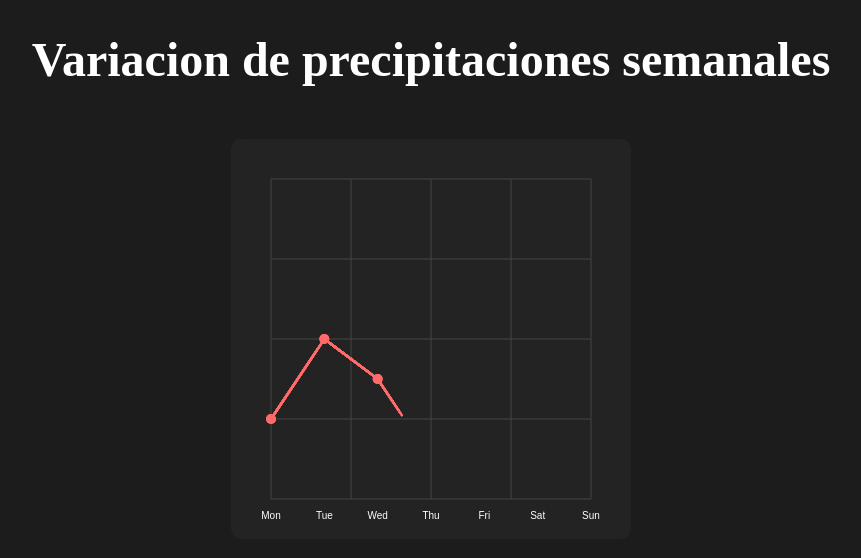
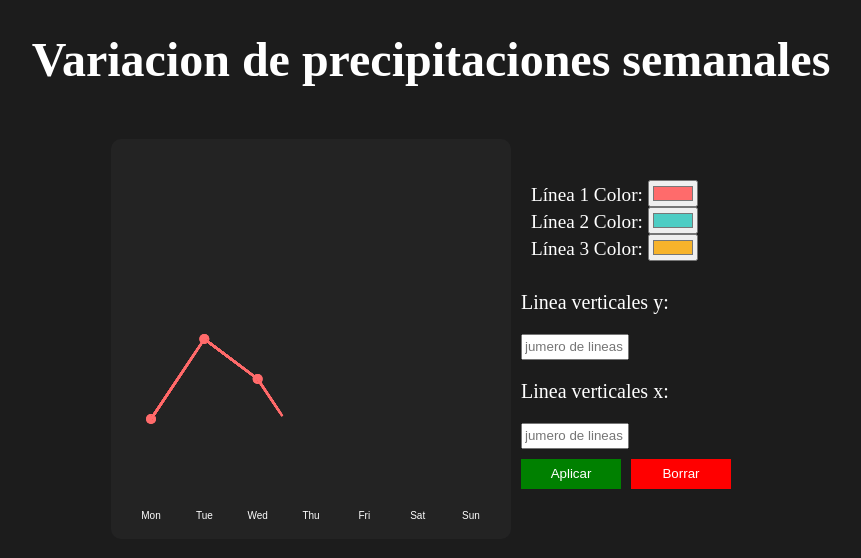
Before and after one commit to Rodevp/chart-test, a React (Vite) app: page / in a window 1280 px wide. Shown: the top 558 px of the page, without its empty margins (209-1070 px from the left). Built offline with nearby package versions, Linux system fonts and the light colour scheme.

Commit message:
creando custom hooks, haciendo que el usuario coloque girllas y las resetee(borre)

```diff
--- a/src/App.css
+++ b/src/App.css
@@ -5,6 +5,13 @@ body {
 h1 {
   font-size: 3rem;
   text-align: center;
+  color: white;
+}
+
+label {
+  width: 100px;
+  margin-left: 10px;
+  font-size: 1.2rem;
   color: white;
 }
 
@@ -19,6 +26,55 @@ h1 {
   margin: 0 auto;
 }
 
+.color-picker > div {
+  width: 200px;
+}
+
+.options {
+  padding: 10px;
+  display: flex;
+  flex-direction: column;
+}
+
+.options > section {
+  margin-bottom: 10px;
+}
+
+.grid-settings {
+  width: 100%;
+  margin-bottom: 10px;
+}
+
+.grid-settings p {
+  width: 90%;
+  font-size: 20px;
+  color: white;
+}
+
+.grid-settings  input {
+  width: 100px;
+  height: 20px;
+}
+
+.grid-settings button {
+  width: 100px;
+  height: 30px;
+  margin-top: 10px;
+  margin-right: 10px;
+  border: green;
+  background-color: green;
+  color: white;
+}
+
+.buttons {
+  display: flex;
+  width: 100%;
+}
+
+.buttons > .delete {
+  background-color: red;
+}
+
 canvas {
   background-color: #1c1c1e;
   border-radius: 10px;
--- /dev/null
+++ b/src/hooks/use-line-chart.js
@@ -0,0 +1,124 @@
+const useCanvasChart = (canvasRef, colors, gridX, gridY) => {
+    const canvas = canvasRef.current;
+    const ctx = canvas.getContext('2d');
+
+    const dataSets = [
+        { data: [10, 20, 15, 5, 30, 25, 40], color: colors.line1 },
+        { data: [5, 15, 10, 20, 25, 30, 35], color: colors.line2 },
+        { data: [20, 10, 25, 15, 10, 20, 30], color: colors.line3 }
+    ];
+    const labels = ['Mon', 'Tue', 'Wed', 'Thu', 'Fri', 'Sat', 'Sun'];
+
+    const chartWidth = 400;
+    const chartHeight = 400;
+    const padding = 40;
+    const pointRadius = 5;
+    const lineDrawDuration = 1000;
+    const pointDrawDelay = 1000;
+
+    // Fondo del canvas
+    ctx.fillStyle = '#232323';
+    ctx.fillRect(0, 0, chartWidth, chartHeight);
+
+    // Dibujar cuadrícula
+    const drawGrid = () => {
+        ctx.strokeStyle = '#444';
+        ctx.lineWidth = 1;
+
+        // Líneas verticales
+        for (let i = 0; i <= gridX; i++) {
+            const x = padding + i * ((chartWidth - 2 * padding) / gridX);
+            ctx.beginPath();
+            ctx.moveTo(x, padding);
+            ctx.lineTo(x, chartHeight - padding);
+            ctx.stroke();
+        }
+
+        // Líneas horizontales
+        for (let i = 0; i <= gridY; i++) {
+            const y = padding + i * ((chartHeight - 2 * padding) / gridY);
+            ctx.beginPath();
+            ctx.moveTo(padding, y);
+            ctx.lineTo(chartWidth - padding, y);
+            ctx.stroke();
+        }
+    };
+
+    drawGrid();
+
+    // Dibujar etiquetas en el eje X
+    ctx.fillStyle = '#FFFFFF';
+    ctx.textAlign = 'center';
+    labels.forEach((label, index) => {
+        const x = padding + (index / (labels.length - 1)) * (chartWidth - 2 * padding);
+        const y = chartHeight - padding / 2;
+        ctx.fillText(label, x, y);
+    });
+
+    const drawLineForDataSet = (data, color, index) => {
+        let currentIndex = 0;
+
+        const drawPoint = () => {
+            const x = padding + (currentIndex / (labels.length - 1)) * (chartWidth - 2 * padding);
+            const y = chartHeight - padding - (data[currentIndex] / Math.max(...data)) * (chartHeight - 2 * padding);
+
+            ctx.fillStyle = color;
+            ctx.beginPath();
+            ctx.arc(x, y, pointRadius, 0, 2 * Math.PI);
+            ctx.fill();
+
+            setTimeout(() => {
+                currentIndex++;
+                if (currentIndex < labels.length) {
+                    drawLine();
+                }
+            }, pointDrawDelay);
+        };
+
+        const drawLine = () => {
+            if (currentIndex === 0) {
+                drawPoint();
+                return;
+            }
+
+            const prevIndex = currentIndex - 1;
+            const prevX = padding + (prevIndex / (labels.length - 1)) * (chartWidth - 2 * padding);
+            const prevY = chartHeight - padding - (data[prevIndex] / Math.max(...data)) * (chartHeight - 2 * padding);
+            const x = padding + (currentIndex / (labels.length - 1)) * (chartWidth - 2 * padding);
+            const y = chartHeight - padding - (data[currentIndex] / Math.max(...data)) * (chartHeight - 2 * padding);
+
+            const startTime = Date.now();
+
+            const animateLine = () => {
+                const elapsedTime = Date.now() - startTime;
+                const progress = Math.min(elapsedTime / lineDrawDuration, 1);
+
+                ctx.strokeStyle = color;
+                ctx.lineWidth = 2;
+                ctx.beginPath();
+                ctx.moveTo(prevX, prevY);
+                ctx.lineTo(prevX + (x - prevX) * progress, prevY + (y - prevY) * progress);
+                ctx.stroke();
+
+                if (progress < 1) {
+                    requestAnimationFrame(animateLine);
+                } else {
+                    drawPoint();
+                }
+            };
+
+            animateLine();
+        };
+
+        drawLine();
+    };
+
+    dataSets.forEach((dataSet, index) => {
+        setTimeout(() => {
+            drawLineForDataSet(dataSet.data, dataSet.color, index);
+        }, index * (dataSets.length * (lineDrawDuration + pointDrawDelay)));
+    });
+
+};
+
+export default useCanvasChart;
--- a/src/line-chart.jsx
+++ b/src/line-chart.jsx
@@ -1,136 +1,117 @@
-import { useEffect, useRef } from 'react';
+import React, { useEffect, useRef, useState } from 'react';
+import useCanvasChart from './hooks/use-line-chart';
 
-const LineChart = ({ gridX = 4, gridY = 4 }) => {
+const RainChart = () => {
+
     const canvasRef = useRef(null);
 
+    const [colors, setColors] = useState({
+        line1: '#FF6B6B',
+        line2: '#4ECDC4',
+        line3: '#F7B32B',
+    });
+
+    const [changeGrid, setChangeGrid] = useState(false);
+
+    const [lines, setLines] = useState({
+        gridX: '',
+        gridY: ''
+    });
+
     useEffect(() => {
-    const canvas = canvasRef.current;
-    const ctx = canvas.getContext('2d');
+        useCanvasChart(canvasRef, colors, lines.gridX, lines.gridY)
+    }, [colors, changeGrid])
 
-    const dataSets = [
-      { data: [10, 20, 15, 5, 30, 25, 40], color: '#FF6B6B' },
-      { data: [5, 15, 10, 20, 25, 30, 35], color: '#4ECDC4' },
-      { data: [20, 10, 25, 15, 10, 20, 30], color: '#F7B32B' }
-    ];
-    const labels = ['Mon', 'Tue', 'Wed', 'Thu', 'Fri', 'Sat', 'Sun'];
-
-    const chartWidth = 400;
-    const chartHeight = 400;
-    const padding = 40;
-    const pointRadius = 5;
-    const lineDrawDuration = 1000;
-    const pointDrawDelay = 1000;
-
-    // Fondo del canvas
-    ctx.fillStyle = '#232323';
-    ctx.fillRect(0, 0, chartWidth, chartHeight);
-
-    // Dibujar cuadrícula
-    const drawGrid = () => {
-      ctx.strokeStyle = '#444';
-      ctx.lineWidth = 1;
-
-      // Líneas verticales
-      for (let i = 0; i <= gridX; i++) {
-        const x = padding + i * ((chartWidth - 2 * padding) / gridX);
-        ctx.beginPath();
-        ctx.moveTo(x, padding);
-        ctx.lineTo(x, chartHeight - padding);
-        ctx.stroke();
-      }
-
-      // Líneas horizontales
-      for (let i = 0; i <= gridY; i++) {
-        const y = padding + i * ((chartHeight - 2 * padding) / gridY);
-        ctx.beginPath();
-        ctx.moveTo(padding, y);
-        ctx.lineTo(chartWidth - padding, y);
-        ctx.stroke();
-      }
+    const handleColorChange = (line, color) => {
+        setColors(prevColors => ({
+            ...prevColors,
+            [line]: color
+        }));
     };
 
-    drawGrid();
-
-    // Dibujar etiquetas en el eje X
-    ctx.fillStyle = '#FFFFFF';
-    ctx.textAlign = 'center';
-    labels.forEach((label, index) => {
-      const x = padding + (index / (labels.length - 1)) * (chartWidth - 2 * padding);
-      const y = chartHeight - padding / 2;
-      ctx.fillText(label, x, y);
-    });
-
-    const drawLineForDataSet = (data, color, index) => {
-      let currentIndex = 0;
-
-      const drawPoint = () => {
-        const x = padding + (currentIndex / (labels.length - 1)) * (chartWidth - 2 * padding);
-        const y = chartHeight - padding - (data[currentIndex] / Math.max(...data)) * (chartHeight - 2 * padding);
-
-        ctx.fillStyle = color;
-        ctx.beginPath();
-        ctx.arc(x, y, pointRadius, 0, 2 * Math.PI);
-        ctx.fill();
-
-        setTimeout(() => {
-          currentIndex++;
-          if (currentIndex < labels.length) {
-            drawLine();
-          }
-        }, pointDrawDelay);
+    const handleXGridChange = (e) => {
+        setLines(prevLines => ({
+            ...prevLines,
+            gridX: Number(e.target.value)
+        }));
     };
 
-      const drawLine = () => {
-        if (currentIndex === 0) {
-          drawPoint();
-          return;
-        }
-
-        const prevIndex = currentIndex - 1;
-        const prevX = padding + (prevIndex / (labels.length - 1)) * (chartWidth - 2 * padding);
-        const prevY = chartHeight - padding - (data[prevIndex] / Math.max(...data)) * (chartHeight - 2 * padding);
-        const x = padding + (currentIndex / (labels.length - 1)) * (chartWidth - 2 * padding);
-        const y = chartHeight - padding - (data[currentIndex] / Math.max(...data)) * (chartHeight - 2 * padding);
-
-        const startTime = Date.now();
-
-        const animateLine = () => {
-          const elapsedTime = Date.now() - startTime;
-          const progress = Math.min(elapsedTime / lineDrawDuration, 1);
-
-          ctx.strokeStyle = color;
-          ctx.lineWidth = 2;
-          ctx.beginPath();
-          ctx.moveTo(prevX, prevY);
-          ctx.lineTo(prevX + (x - prevX) * progress, prevY + (y - prevY) * progress);
-          ctx.stroke();
-
-          if (progress < 1) {
-            requestAnimationFrame(animateLine);
-          } else {
-            drawPoint();
-          }
+    const handleYGridChange = (e) => {
+        setLines(prevLines => ({
+            ...prevLines,
+            gridY: Number(e.target.value)
+        }));
     };
 
-        animateLine();
+    const handleGridChange = () => {
+        setChangeGrid(prevChangeGrid => !prevChangeGrid);
     };
 
-      drawLine();
+    const handleReset = () => {
+        setLines({
+            gridX: '',
+            gridY: ''
+        });
+        setChangeGrid(false);
     };
-
-    dataSets.forEach((dataSet, index) => {
-      setTimeout(() => {
-        drawLineForDataSet(dataSet.data, dataSet.color, index);
-      }, index * (dataSets.length * (lineDrawDuration + pointDrawDelay)));
-    });
-
-  }, [gridX, gridY]);
 
     return (
         <div className='chart-container'>
             <canvas ref={canvasRef} width={400} height={400} />
+            <section className='options'>
+                <section className='color-picker'>
+                    <div>
+                        <label>Línea 1 Color: </label>
+                        <input
+                            type="color"
+                            value={colors.line1}
+                            onChange={(e) => handleColorChange('line1', e.target.value)}
+                        />
+                    </div>
+                    <div>
+                        <label>Línea 2 Color: </label>
+                        <input
+                            type="color"
+                            value={colors.line2}
+                            onChange={(e) => handleColorChange('line2', e.target.value)}
+                        />
+                    </div>
+                    <div>
+                        <label>Línea 3 Color: </label>
+                        <input
+                            type="color"
+                            value={colors.line3}
+                            onChange={(e) => handleColorChange('line3', e.target.value)}
+                        />
+                    </div>
+                </section>
+                <section className='grid-settings'>
+                    <div>
+                        <p>Linea verticales y: </p>
+                        <input
+                            value={lines.gridY}
+                            type="text"
+                            placeholder='jumero de lineas'
+                            onChange={handleYGridChange}
+                        />
+                    </div>
+                    <div>
+                        <p>Linea verticales x: </p>
+                        <input
+                            value={lines.gridX}
+                            type="text"
+                            placeholder='jumero de lineas'
+                            onChange={handleXGridChange}
+                        />
+                    </div>
+                    <div className='buttons'>
+                        <button  onClick={handleGridChange} >Aplicar</button>
+                        <button className='delete' onClick={handleReset}>Borrar</button>
+                    </div>
+                </section>
+            </section>
         </div>
     );
 };
 
-export default LineChart;
+export default RainChart;
```
Lines whose indentation alone changed are shown as unchanged.
